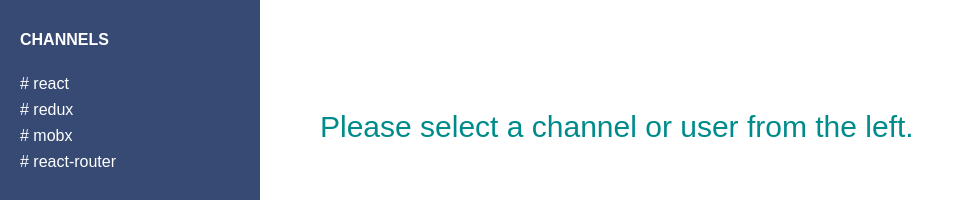
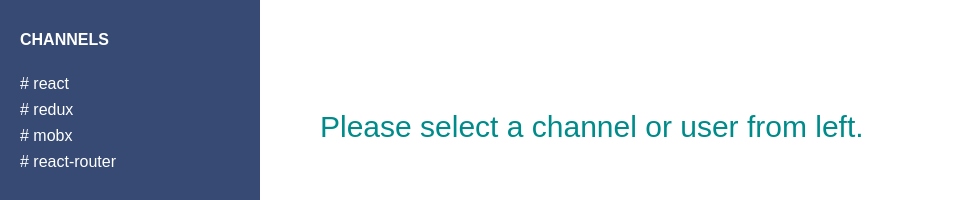
Before and after one commit to mavisluan/slack, a React (Create React App) app: page / in a window 1280 px wide. Shown: the top 200 px of the page, without its empty margins (0-974 px from the left). Built offline with nearby package versions, Linux system fonts and the light colour scheme.

Commit message:
complete the project

```diff
--- a/src/SelectReminder.js
+++ b/src/SelectReminder.js
@@ -2,7 +2,7 @@ import React from 'react'
 
 const SelectReminder = () => (
     <div className='select-reminder'>
-        Please select a channel or user from the left.
+        Please select a channel or user from left.
     </div>
 )
 
```
